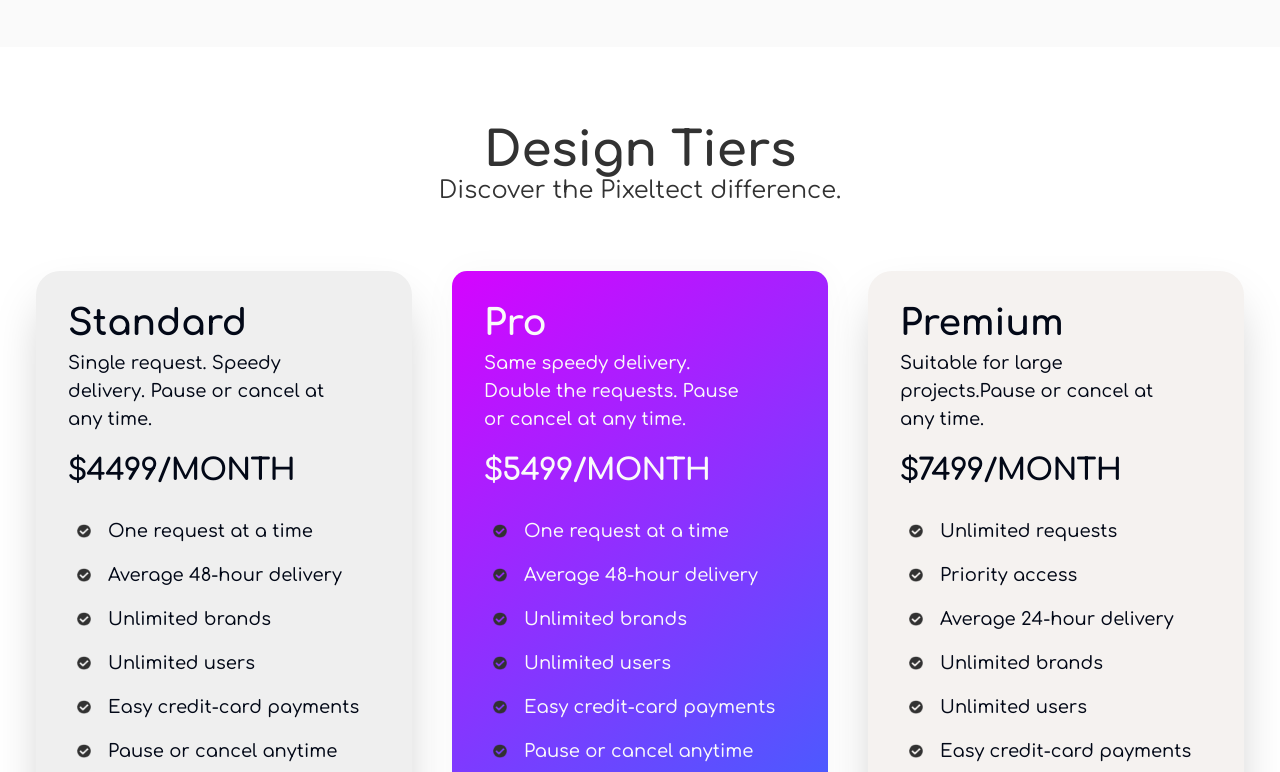
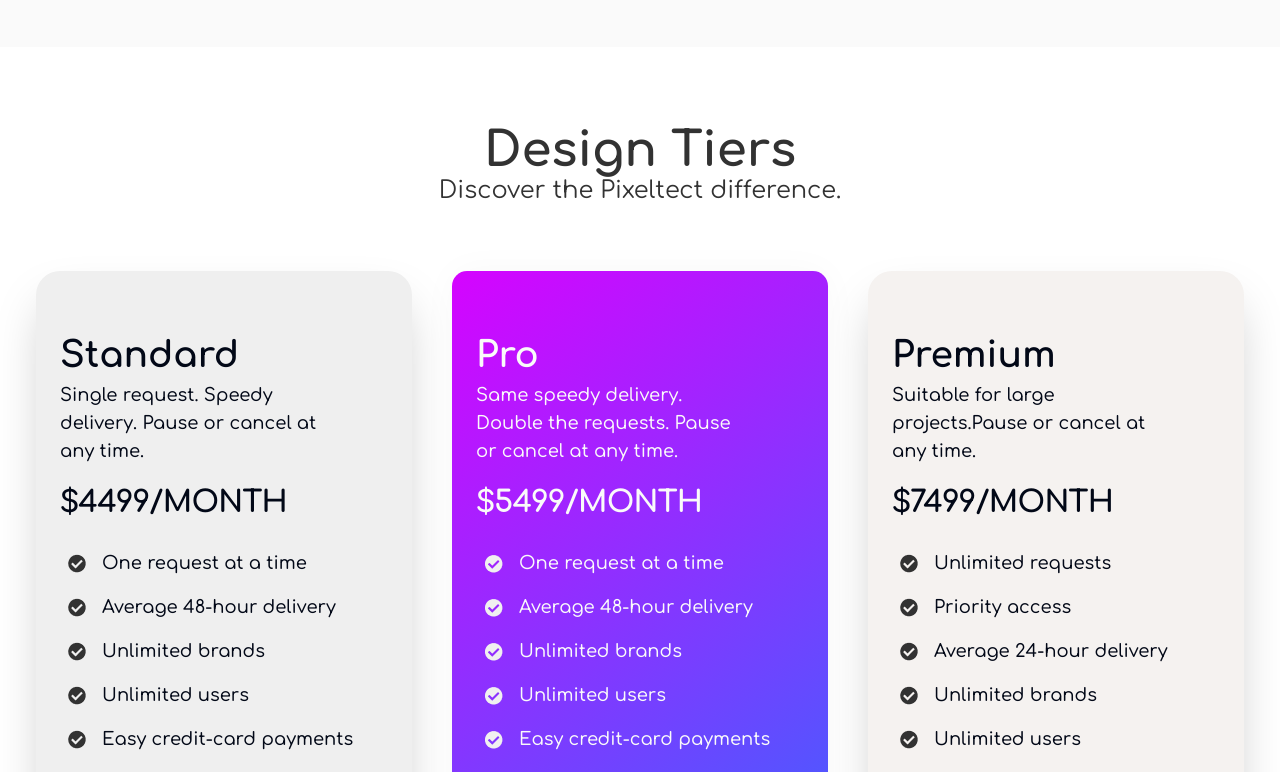
Before and after one commit to Iqtidartara/pixeltech, a Next.js app: page / in a window 1280 px wide. Shown: the part 5980-6752 px from the top of the page. Built offline with nearby package versions, Linux system fonts and the light colour scheme.

Commit message:
refractor: new changes

```diff
--- a/components/PricingCard.tsx
+++ b/components/PricingCard.tsx
@@ -12,22 +12,27 @@
 const PricingCard: React.FC<PricingCardProps> = ({ title, subtitle, price, features, type }) => {
   const cardStyles = {
     standard: 'bg-[#EFEFEF] ', // Standard card background color
-    pro:'gradient text-[#FAFAFA] ',
+    pro: 'gradient text-[#FAFAFA] ',
     // Gradient color for Pro card
     premium: 'bg-[#F5F2F0]', // Premium card background color
   };
 
   const buttonStyles = {
     standard: 'gradient text-white',
-    pro:' bg-[#000] text-[#FAFAFA] ',
-     // Gradient color for Pro button
+    pro: 'bg-[#000] text-[#FAFAFA] ',
+    // Gradient color for Pro button
     premium: 'gradient text-white', // Premium card button color
   };
 
+  const featureImages = {
+    standard: '/darkcheck.png',
+    pro: '/check-circle.png', // Replace with the path to the Pro image
+    premium: '/darkcheck.png', // Replace with the path to the Premium image
+  };
 
   return (
     <div
-      className={`shadow-2xl flex w-full grow flex-col mt-10 mx-auto pt-8 pb-6 px-8 rounded-3xl md:mt-0 ${cardStyles[type]}`}
+      className={`shadow-2xl flex w-full grow flex-col mt-10 mx-auto pt-16 pb-12 px-6 rounded-3xl md:mt-0 ${cardStyles[type]}`}
     >
       <div className='w-full max-w-full mb-5 md:w-[260px] md:mb-0'>
         <h3 className='text-2xl md:text-3xl lg:text-4xl font-bold leading-[131%]'>
@@ -47,13 +52,13 @@
 
         <div className='flex flex-col mt-5'>
           {features.map((feature, index) => (
-            <div key={index} className='flex gap-4 items-start p-2'>
+            <div key={index} className='flex gap-4 items-center p-2'>
               <Image
-                src={`/darkcheck.png`}
+                src={featureImages[type]} // Use the appropriate image based on the card type
                 alt=''
-                className='aspect-[1.14] object-contain object-center w-4 overflow-hidden self-center max-w-full my-auto'
-                width={35}
-                height={35}
+                className='w-fit'
+                width={85}
+                height={85}
               />
               <p className='text-base md:text-lg font-medium leading-[150%]'>{feature}</p>
             </div>
--- a/components/PricingSection.tsx
+++ b/components/PricingSection.tsx
@@ -4,7 +4,7 @@
 const PricingSection = () => {
   return (
     <section className='w-full py-10 md:py-16 lg:py-20 gradient-background'>
-      <main className='max-w-[80rem] mx-auto px-4'>
+      <main className='max-w-[90rem] mx-auto px-4'>
         <h2 className='text-[#323232] text-center text-3xl md:text-4xl lg:text-5xl font-bold leading-normal'>
           Design Tiers
         </h2>
```
